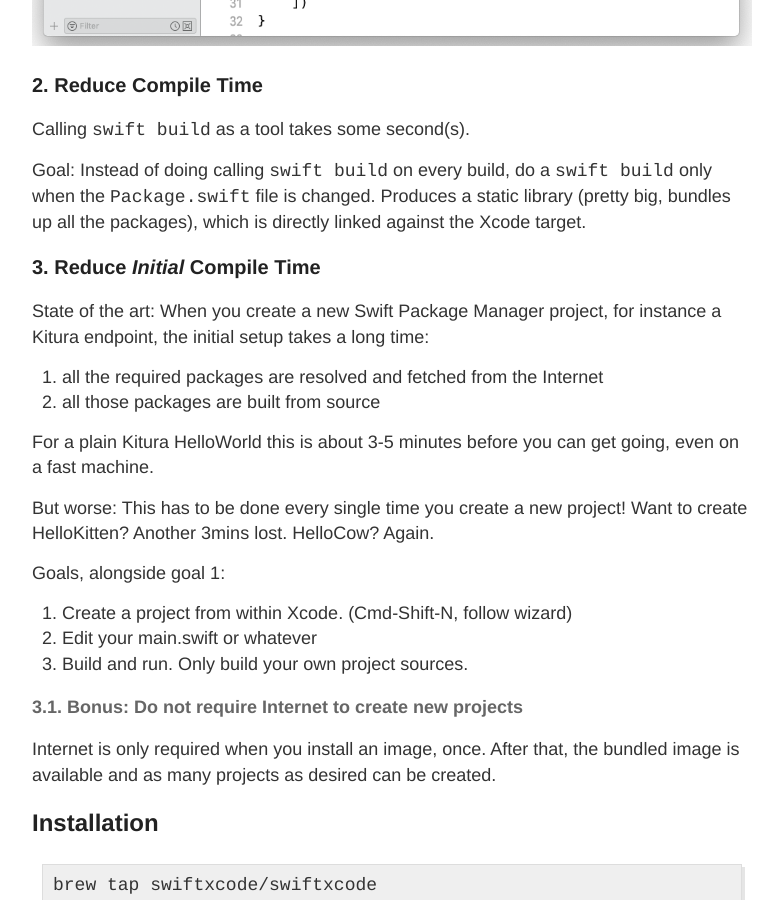
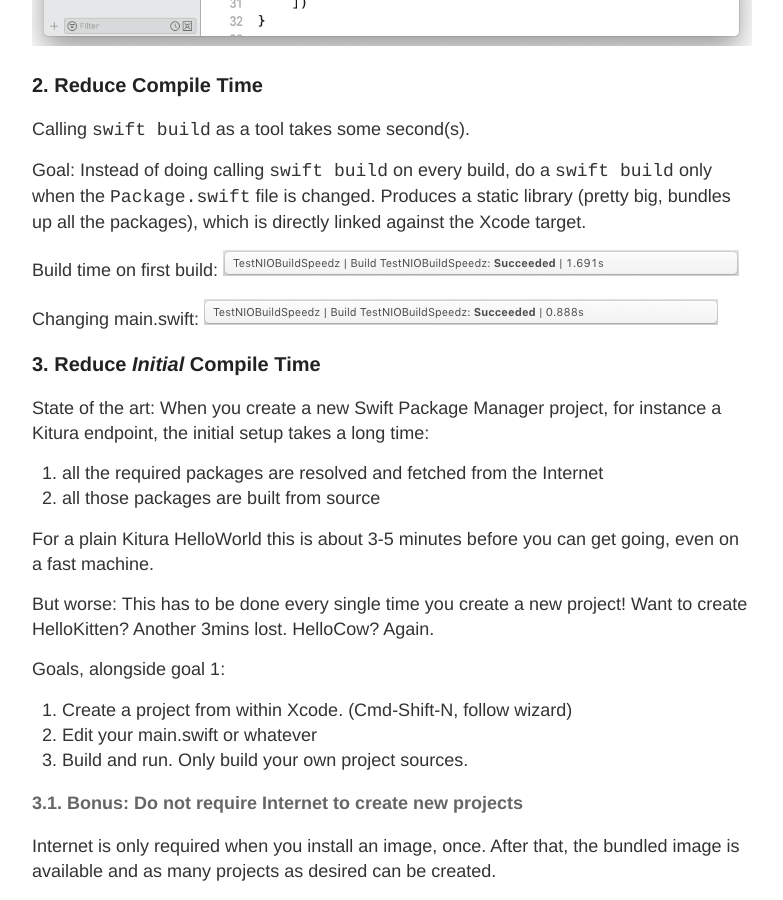
Before and after one commit to SwiftXcode/SwiftXcode.github.io, a Jekyll site: the page built from index.md, in a window 1280 px wide and 900 px high, scrolled down 2262 px. Shown: the whole window, without its empty margins (248-1031 px from the left). Built offline with Jekyll 4.4.1, drawn with Linux system fonts in a browser that asks for light colours.

Commit message:
Build times
...

```diff
--- a/index.md
+++ b/index.md
@@ -57,6 +57,12 @@
 do a `swift build` only when the `Package.swift` file is changed.
 Produces a static library (pretty big, bundles up all the packages),
 which is directly linked against the Xcode target.
+
+Build time on first build:
+![Buildtime first build](images/build-time-1st.png)
+
+Changing main.swift:
+![Buildtime second build](images/build-time-2nd.png)
 
 ### 3. Reduce *Initial* Compile Time
 
```
Also changed, not shown: images/build-time-1st.png (added), images/build-time-2nd.png (added).
